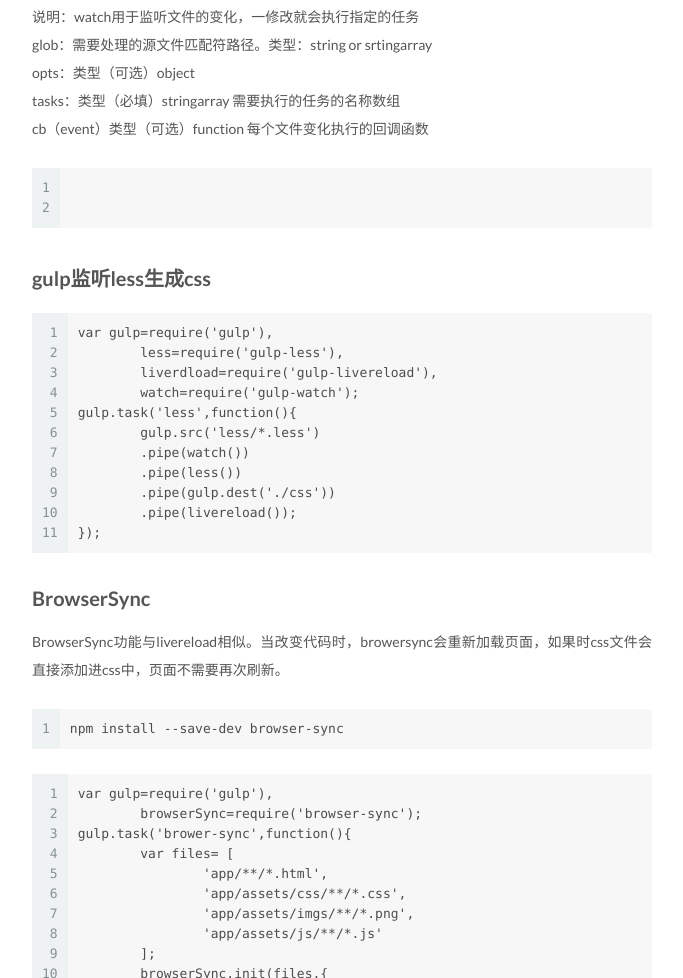
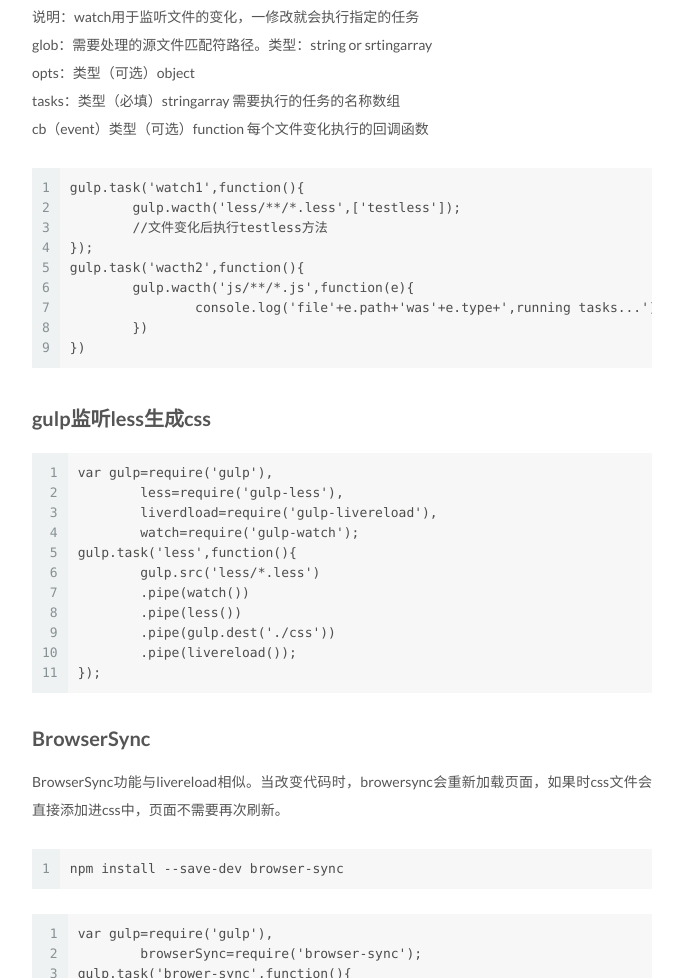
Before and after one commit to zhangyuang/zhangyuang.github.io, a plain HTML site: page 2016/11/17/学习笔记之gulp/index.html in a window 1280 px wide. Shown: the part 1956-2934 px from the top of the page, without its empty margins (428-1111 px from the left). Drawn offline with Linux system fonts and the light colour scheme; a script that the page names is missing.

Commit message:
Site updated: 2016-11-18 18:44:38

```diff
--- a/2016/11/17/学习笔记之gulp/index.html
+++ b/2016/11/17/学习笔记之gulp/index.html
@@ -90,7 +90,7 @@
 <meta property="og:url" content="http://yoursite.com/2016/11/17/学习笔记之gulp/index.html">
 <meta property="og:site_name" content="zhangyuang">
 <meta property="og:description" content="1、gulp.src(globs,[options])src方法指定需要处理的源文件路径，gulp借鉴unix操作系统的管道(pipe)思想，前一级的输出变成后一级的输入。“src/a/js”: 指定具体文件““: 匹配所有文件 例：src/.js(包含src下所有的js文件)；““ 匹配0个或多个子文件夹 例：src//js(包含src的0个或多个子文件夹下的js文件)；“{}”:匹配多个属性">
-<meta property="og:updated_time" content="2016-11-18T03:32:00.000Z">
+<meta property="og:updated_time" content="2016-11-18T10:44:03.000Z">
 <meta name="twitter:card" content="summary">
 <meta name="twitter:title" content="学习笔记之gulp">
 <meta name="twitter:description" content="1、gulp.src(globs,[options])src方法指定需要处理的源文件路径，gulp借鉴unix操作系统的管道(pipe)思想，前一级的输出变成后一级的输入。“src/a/js”: 指定具体文件““: 匹配所有文件 例：src/.js(包含src下所有的js文件)；““ 匹配0个或多个子文件夹 例：src//js(包含src的0个或多个子文件夹下的js文件)；“{}”:匹配多个属性">
@@ -324,7 +324,7 @@
 <p>path:类型(必填)：string or function 指定文件输出路径，或者定义函数返回文件输出路径；<br>options.cwd： 类型：String  默认：process.cwd()：前脚本的工作目录的路径 当文件输出路径为相对路径将会用到；<br>options.mode：  类型：String  默认：0777 指定被创建文件夹的权限；</p>
 <h2 id="gulp-task-name-deps-fn"><a href="#gulp-task-name-deps-fn" class="headerlink" title="gulp.task(name[,deps],fn)"></a>gulp.task(name[,deps],fn)</h2><p>说明：task定义一个gulp任务<br>name：类型： string 指定任务的名称<br>deps：类型： stringarray，该任务依赖的任务<br><figure class="highlight plain"><table><tr><td class="gutter"><pre><div class="line">1</div><div class="line">2</div><div class="line">3</div><div class="line">4</div><div class="line">5</div><div class="line">6</div><div class="line">7</div><div class="line">8</div><div class="line">9</div><div class="line">10</div><div class="line">11</div></pre></td><td class="code"><pre><div class="line">gulp.task(&apos;less&apos;,function()&#123;</div><div class="line">	return gulp.src([&apos;less/*.less&apos;])</div><div class="line">				.pipe(less())</div><div class="line">				.pipe(gulp.dest(&apos;./css&apos;))</div><div class="line">&#125;);</div><div class="line">gulp.task(&apos;minicss&apos;,[&apos;less&apos;],function()&#123;</div><div class="line">	//执行完less再执行minicss任务</div><div class="line">	gulp.src([&apos;css/*.css&apos;])</div><div class="line">		.pipe(minifyCss())</div><div class="line">		.pipe(gulp.dest(&apos;./dist/css&apos;));</div><div class="line">&#125;);</div></pre></td></tr></table></figure></p>
 <p>fn:类型：function 该任务调用的插件操作</p>
-<h2 id="gulp-watch-glob-opts-tasks-or-gulp-watch-glob-opts-cb"><a href="#gulp-watch-glob-opts-tasks-or-gulp-watch-glob-opts-cb" class="headerlink" title="gulp.watch(glob[,opts],tasks)or gulp.watch(glob[,opts,cb])"></a>gulp.watch(glob[,opts],tasks)or gulp.watch(glob[,opts,cb])</h2><p>说明：watch用于监听文件的变化，一修改就会执行指定的任务<br>glob：需要处理的源文件匹配符路径。类型：string or srtingarray<br>opts：类型（可选）object<br>tasks：类型（必填）stringarray 需要执行的任务的名称数组<br>cb（event）类型（可选）function 每个文件变化执行的回调函数<br><figure class="highlight plain"><table><tr><td class="gutter"><pre><div class="line">1</div><div class="line">2</div></pre></td><td class="code"><pre><div class="line"></div><div class="line"></div></pre></td></tr></table></figure></p>
+<h2 id="gulp-watch-glob-opts-tasks-or-gulp-watch-glob-opts-cb"><a href="#gulp-watch-glob-opts-tasks-or-gulp-watch-glob-opts-cb" class="headerlink" title="gulp.watch(glob[,opts],tasks)or gulp.watch(glob[,opts,cb])"></a>gulp.watch(glob[,opts],tasks)or gulp.watch(glob[,opts,cb])</h2><p>说明：watch用于监听文件的变化，一修改就会执行指定的任务<br>glob：需要处理的源文件匹配符路径。类型：string or srtingarray<br>opts：类型（可选）object<br>tasks：类型（必填）stringarray 需要执行的任务的名称数组<br>cb（event）类型（可选）function 每个文件变化执行的回调函数<br><figure class="highlight plain"><table><tr><td class="gutter"><pre><div class="line">1</div><div class="line">2</div><div class="line">3</div><div class="line">4</div><div class="line">5</div><div class="line">6</div><div class="line">7</div><div class="line">8</div><div class="line">9</div></pre></td><td class="code"><pre><div class="line">gulp.task(&apos;watch1&apos;,function()&#123;</div><div class="line">	gulp.wacth(&apos;less/**/*.less&apos;,[&apos;testless&apos;]);</div><div class="line">	//文件变化后执行testless方法</div><div class="line">&#125;);</div><div class="line">gulp.task(&apos;wacth2&apos;,function()&#123;</div><div class="line">	gulp.wacth(&apos;js/**/*.js&apos;,function(e)&#123;</div><div class="line">		console.log(&apos;file&apos;+e.path+&apos;was&apos;+e.type+&apos;,running tasks...&apos;)</div><div class="line">	&#125;)</div><div class="line">&#125;)</div></pre></td></tr></table></figure></p>
 <h2 id="gulp监听less生成css"><a href="#gulp监听less生成css" class="headerlink" title="gulp监听less生成css"></a>gulp监听less生成css</h2><figure class="highlight plain"><table><tr><td class="gutter"><pre><div class="line">1</div><div class="line">2</div><div class="line">3</div><div class="line">4</div><div class="line">5</div><div class="line">6</div><div class="line">7</div><div class="line">8</div><div class="line">9</div><div class="line">10</div><div class="line">11</div></pre></td><td class="code"><pre><div class="line">var gulp=require(&apos;gulp&apos;),</div><div class="line">	less=require(&apos;gulp-less&apos;),</div><div class="line">	liverdload=require(&apos;gulp-livereload&apos;),</div><div class="line">	watch=require(&apos;gulp-watch&apos;);</div><div class="line">gulp.task(&apos;less&apos;,function()&#123;</div><div class="line">	gulp.src(&apos;less/*.less&apos;)</div><div class="line">	.pipe(watch())</div><div class="line">	.pipe(less())</div><div class="line">	.pipe(gulp.dest(&apos;./css&apos;))</div><div class="line">	.pipe(livereload());</div><div class="line">&#125;);</div></pre></td></tr></table></figure>
 <h2 id="BrowserSync"><a href="#BrowserSync" class="headerlink" title="BrowserSync"></a>BrowserSync</h2><p>BrowserSync功能与livereload相似。当改变代码时，browersync会重新加载页面，如果时css文件会直接添加进css中，页面不需要再次刷新。<br><figure class="highlight plain"><table><tr><td class="gutter"><pre><div class="line">1</div></pre></td><td class="code"><pre><div class="line">npm install --save-dev browser-sync</div></pre></td></tr></table></figure></p>
 <figure class="highlight plain"><table><tr><td class="gutter"><pre><div class="line">1</div><div class="line">2</div><div class="line">3</div><div class="line">4</div><div class="line">5</div><div class="line">6</div><div class="line">7</div><div class="line">8</div><div class="line">9</div><div class="line">10</div><div class="line">11</div><div class="line">12</div><div class="line">13</div><div class="line">14</div><div class="line">15</div></pre></td><td class="code"><pre><div class="line">var gulp=require(&apos;gulp&apos;),</div><div class="line"> 	browserSync=require(&apos;browser-sync&apos;);</div><div class="line">gulp.task(&apos;brower-sync&apos;,function()&#123;</div><div class="line">	var files= [</div><div class="line">		&apos;app/**/*.html&apos;,</div><div class="line">		&apos;app/assets/css/**/*.css&apos;,</div><div class="line">		&apos;app/assets/imgs/**/*.png&apos;,</div><div class="line">		&apos;app/assets/js/**/*.js&apos;</div><div class="line">	];</div><div class="line">	browserSync.init(files,&#123;</div><div class="line">		server: &#123;</div><div class="line">			baseDir:&apos;./app&apos;</div><div class="line">	  &#125;</div><div class="line">	&#125;);</div><div class="line">&#125;);</div></pre></td></tr></table></figure>
```
Also changed, not shown: index.html (+1 -1 lines).
